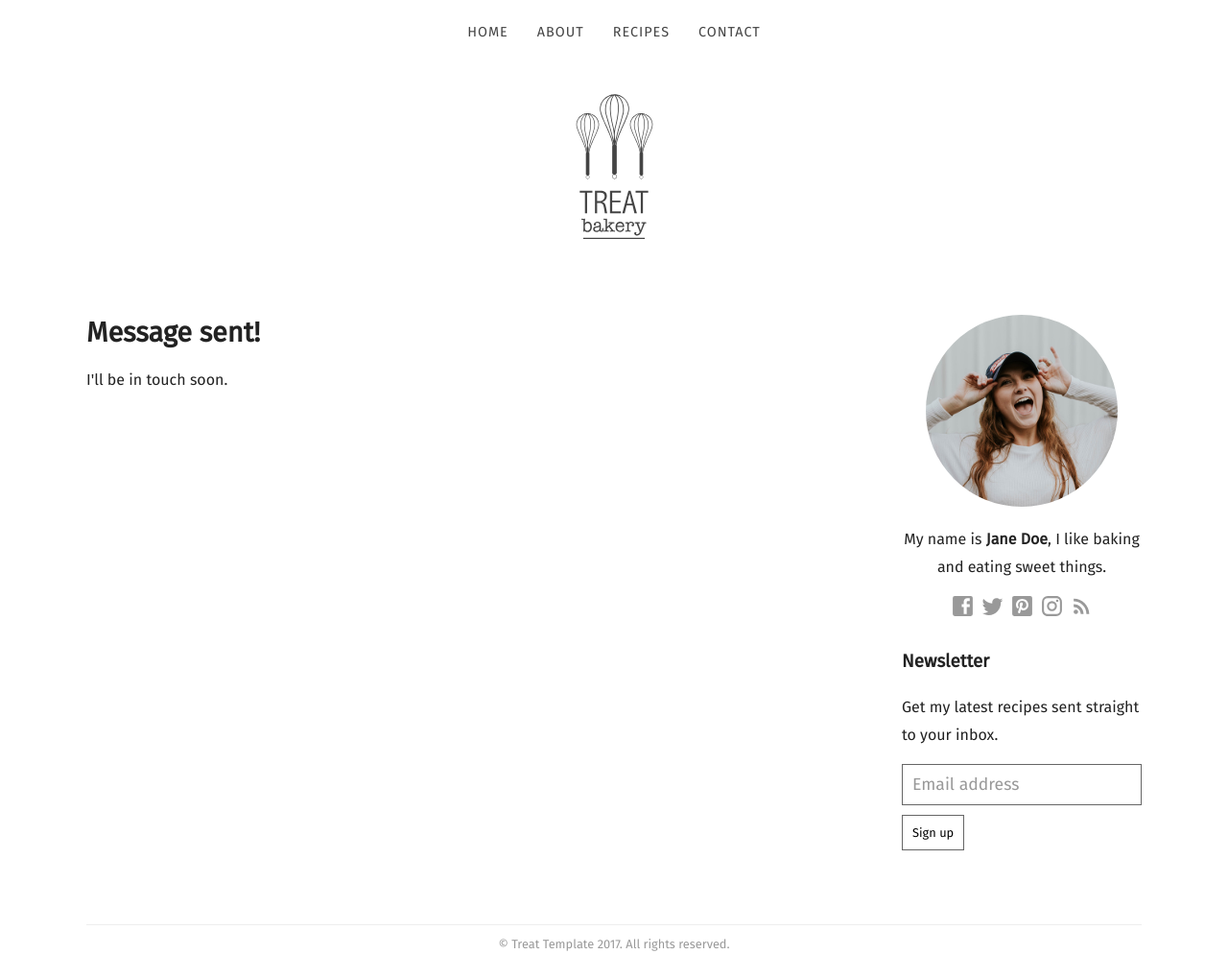
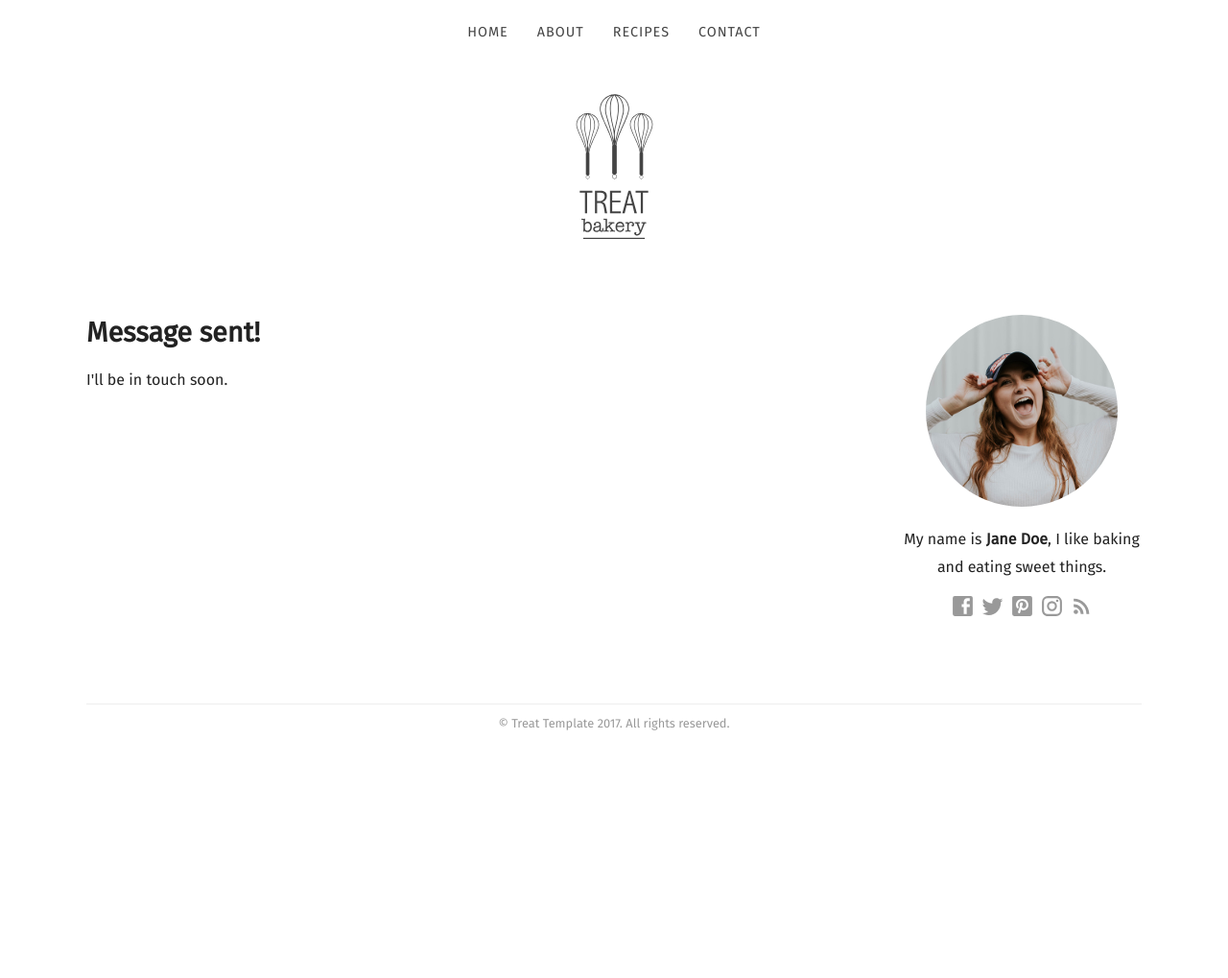
Before and after one commit to CloudCannon/treat-jekyll-template, a Jekyll site: the page built from contact-success.html, in a window 1280 px wide and 1019 px high. Shown: the whole window at 96% size. Built offline with Jekyll 4.4.1, drawn with Linux system fonts in a browser that asks for light colours; some web fonts are replaced.

Commit message:
Dynamic sidebar socials & newsletter
Only show social icons that have been configured. Hide newsletter
option if it was not set-up.

```diff
--- a/_config.yml
+++ b/_config.yml
@@ -5,7 +5,7 @@ title: Treat Template
 url: "https://spring-bat.cloudvent.net/"
 baseurl:
 google_analytics_key:
-newsletter_action: "//your-mailchimp-action-url.com"
+newsletter_action:
 disqus_shortname:
 
 # Values for the jekyll-seo-tag gem (https://github.com/jekyll/jekyll-seo-tag)
--- a/_includes/sidebar.html
+++ b/_includes/sidebar.html
@@ -10,17 +10,18 @@
 	</div>
 
 	<div class="social-icons">
-		<a target="_blank" href="https://facebook.com/{{ site.data.sidebar.facebook }}">{% include social-icon.html icon="Facebook" %}</a>
-		<a target="_blank" href="https://twitter.com/{{ site.data.sidebar.twitter }}">{% include social-icon.html icon="Twitter" %}</a>
-		<a target="_blank" href="https://pinterest.com/{{ site.data.sidebar.pinterest }}">{% include social-icon.html icon="Pinterest" %}</a>
-		<a target="_blank" href="https://www.instagram.com/{{ site.data.sidebar.instagram }}">{% include social-icon.html icon="Instagram" %}</a>
+		{% if site.data.sidebar.facebook && site.data.sidebar.facebook!=""%}<a target="_blank" href="https://facebook.com/{{ site.data.sidebar.facebook }}">{% include social-icon.html icon="Facebook" %}</a>{% endif %}
+		{% if site.data.sidebar.twitter && site.data.sidebar.twitter!=""%}<a target="_blank" href="https://twitter.com/{{ site.data.sidebar.twitter }}">{% include social-icon.html icon="Twitter" %}</a>{% endif %}
+		{% if site.data.sidebar.pinterest && site.data.sidebar.pinterest!=""%}<a target="_blank" href="https://pinterest.com/{{ site.data.sidebar.pinterest }}">{% include social-icon.html icon="Pinterest" %}</a>{% endif %}
+		{% if site.data.sidebar.instagram && site.data.sidebar.instagram!=""%}<a target="_blank" href="https://www.instagram.com/{{ site.data.sidebar.instagram }}">{% include social-icon.html icon="Instagram" %}</a>{% endif %}
 		<a target="_blank" href="{{ site.baseurl }}/feed.xml">{% include social-icon.html icon="RSS" %}</a>
 	</div>
 
-	<form action="{{ site.newsletter_action }}" method="post">
+	{% if site.newsletter_action && site.newsletter_action!=""%}<form action="{{ site.newsletter_action }}" method="post">
 		<h3>Newsletter</h3>
 		<p>Get my latest recipes sent straight to your inbox.</p>
 		<input type="text" name="EMAIL" placeholder="Email address">
 		<input type="submit" value="Sign up">
 	</form>
+	{% endif %}
 </aside>
```
